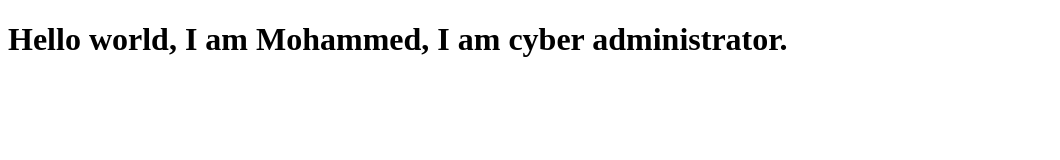
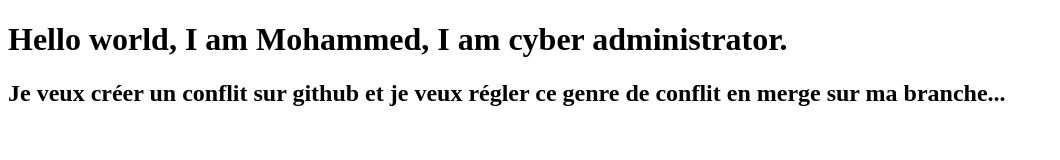
Before and after one commit to mohammed-zelmati/Conflits, a plain HTML site: page index.html in a window 1280 px wide. Shown: the whole page, without its empty margins (0-1060 px from the left). Drawn offline with Linux system fonts and the light colour scheme.

Commit message:
changement fichier index.html

```diff
--- a/index.html
+++ b/index.html
@@ -7,5 +7,6 @@
 </head>
 <body>
     <h1> Hello world, I am Mohammed, I am cyber administrator.</h1>
+    <h2> Je veux créer un conflit sur github et je veux régler ce genre de conflit en merge sur ma branche...</h2>
 </body>
 </html>
```
